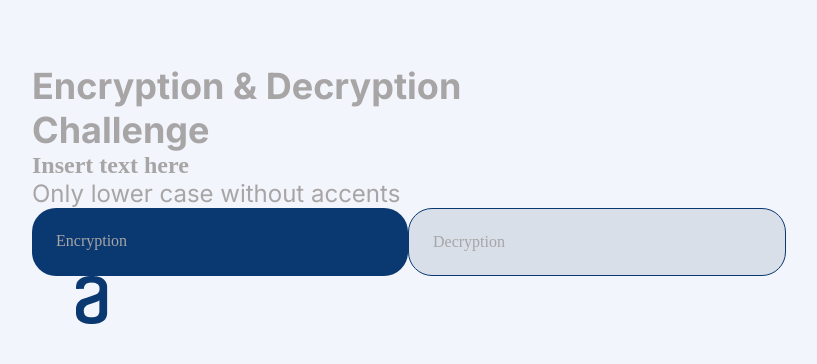
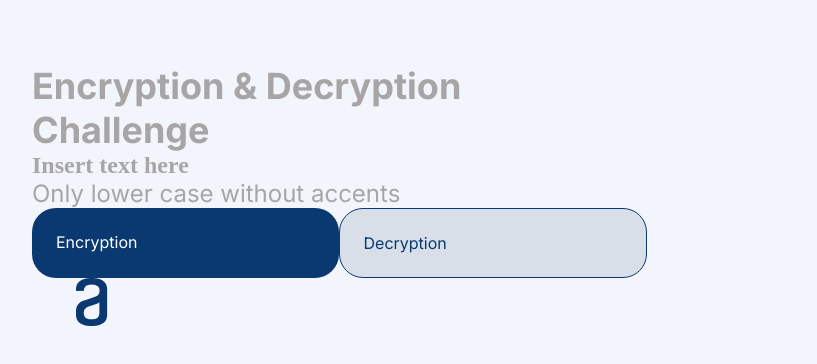
Before and after one commit to erbonilla/encryption-decryption-challenge, a plain HTML site: page index.html in a window 1280 px wide. Shown: the whole page, without its empty margins (32-849 px from the left). Drawn offline with Linux system fonts and the light colour scheme.

Commit message:
Update style.css

```diff
--- a/style.css
+++ b/style.css
@@ -2,7 +2,6 @@
 @import url('https://fonts.googleapis.com/css2?family=Inter:wght@100..900&family=Krona+One&display=swap');
 
 *{
-
     padding: 0;
     margin: 0;
 }
@@ -44,11 +43,15 @@ body {
     display: flex;
     width: 328px;
     padding: 24px;
-    align-items: flex-start;
-    gap: 8px;
-    flex-shrink: 0;
     border-radius: 24px;
     background: var(--Dark-blue-dark-blue-300, #0A3871);
+    color: var(--White, #FFF);
+    text-align: center;
+    font-family: Inter;
+    font-size: 16px;
+    font-style: normal;
+    font-weight: 400;
+    line-height: normal;
 }
 
 .presentation__button__white{
@@ -56,9 +59,15 @@ body {
     width: 328px;
     padding: 24px;
     align-items: flex-start;
-    gap: 8px;
-    flex-shrink: 0;
     border-radius: 24px;
     border: 1px solid var(--Dark-blue-dark-blue-300, #0A3871);
     background: #D8DFE8;
+    color: var(--Dark-blue-dark-blue-300, #0A3871);
+    text-align: center;
+    font-family: Inter;
+    font-size: 16px;
+    font-style: normal;
+    font-weight: 400;
+    line-height: normal;
+
 }
```
